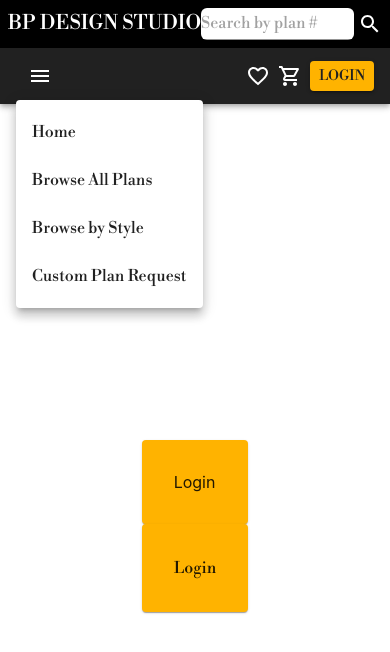
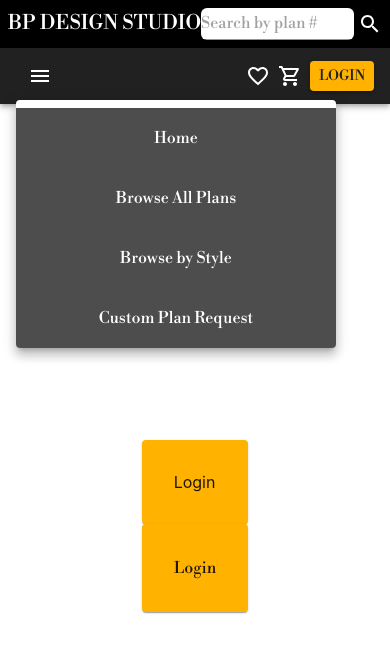
Before and after one commit to melxincognito/bp-design-next, a Next.js app: page /login in a window 390 px wide. Both pictures are taken after a click on the button "account of current user". Shown: the top 652 px of the page. Built offline with nearby package versions, Linux system fonts and the light colour scheme.

Commit message:
good general structure

```diff
--- /dev/null
+++ b/components/forms/FilterBlueprintsForm.js
@@ -0,0 +1,5 @@
+const FilterBlueprintsForm = () => {
+  return <div>FilterBlueprintsForm</div>;
+};
+
+export default FilterBlueprintsForm;
--- a/components/navigation/Layout.js
+++ b/components/navigation/Layout.js
@@ -2,7 +2,7 @@ import layoutStyles from "../../styles/Layout.module.css";
 import NavBar from "./NavBar";
 import { ThemeProvider } from "@mui/material";
 import theme from "../../assets/theme";
-import Header from "../Header";
+import Header from "./Header";
 
 const Layout = ({ children }) => {
   return (
--- a/components/navigation/NavBar.js
+++ b/components/navigation/NavBar.js
@@ -26,7 +26,7 @@ const tabsItems = [
   { label: "Custom Plan Request", link: "/customplanrequest", id: 3 },
 ];
 
-const NavBar = () => {
+export default function NavBar() {
   const [anchorElNav, setAnchorElNav] = React.useState(null);
 
   const [value, setValue] = React.useState(0);
@@ -55,6 +55,21 @@ const NavBar = () => {
     my: 2,
     color: "white",
     display: "block",
+  };
+
+  const mobileTabcontainerStyles = {
+    width: "20rem",
+    height: "100%",
+    display: "block",
+    float: "left",
+    bgcolor: "primary.light",
+    color: "white",
+  };
+
+  const mobileTabStyle = {
+    display: "block",
+    width: "100%",
+    padding: "18px 20px",
   };
   const loginButtonStyles = {
     color: "primary.main",
@@ -137,13 +152,19 @@ const NavBar = () => {
                 display: { xs: "block", md: "none" },
               }}
             >
+              <Container sx={mobileTabcontainerStyles}>
                 {tabsItems.map((tab) => (
-                <MenuItem key={tab.id} onClick={handleCloseNavMenu}>
+                  <MenuItem
+                    key={tab.id}
+                    onClick={handleCloseNavMenu}
+                    sx={mobileTabStyle}
+                  >
                     <Link href={tab.link}>
                       <Typography textAlign="center">{tab.label}</Typography>
                     </Link>
                   </MenuItem>
                 ))}
+              </Container>
             </Menu>
           </Box>
 
@@ -183,6 +204,4 @@ const NavBar = () => {
       </Container>
     </AppBar>
   );
-};
-
-export default NavBar;
+}
```
Also changed, not shown: components/navigation/Header.js (renamed from components/Header.js). Lines whose indentation alone changed are shown as unchanged.
